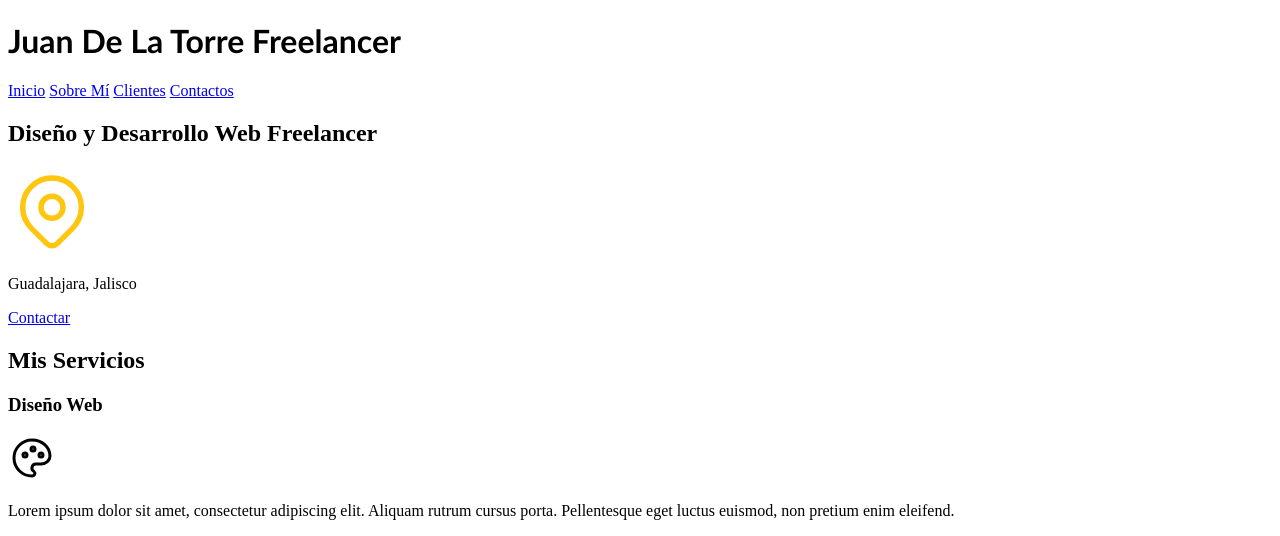
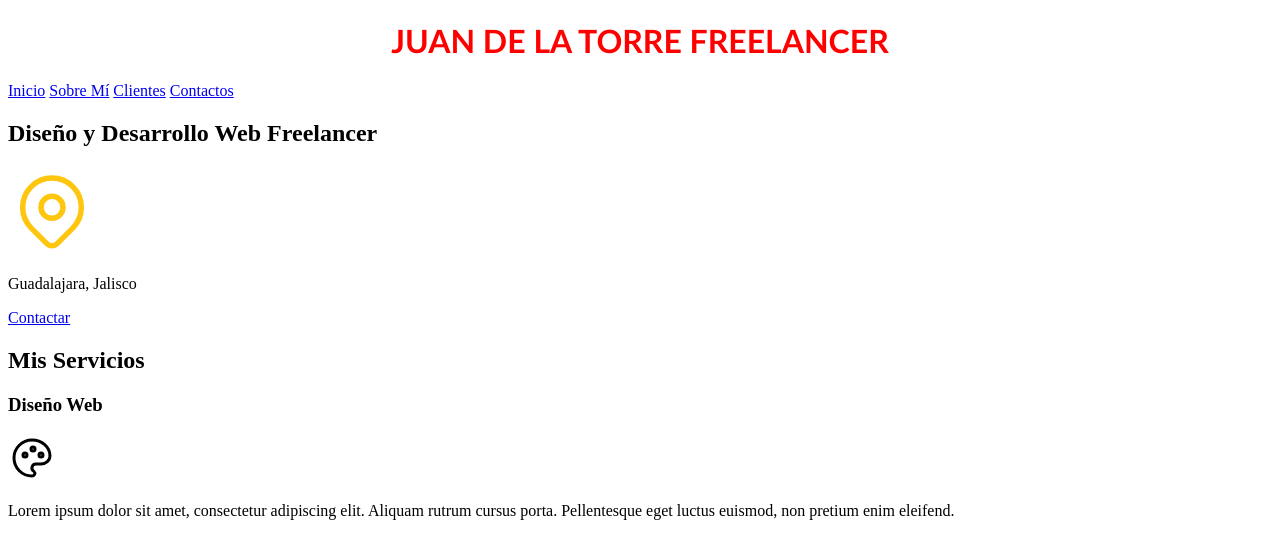
Before and after one commit to Jorgealza9206/HTML-CSS-Javascript-y-MySQL, a plain HTML site: page freelancer_inicio/freelancer_inicio/index.html in a window 1280 px wide. Shown: the top 536 px of the page. Drawn offline with Linux system fonts and the light colour scheme.

Commit message:
Video 21 CSS

```diff
--- a/freelancer_inicio/freelancer_inicio/index.html
+++ b/freelancer_inicio/freelancer_inicio/index.html
@@ -6,6 +6,13 @@
     <meta http-equiv="X-UA-Compatible" content="IE=edge">
     <meta name="viewport" content="width=device-width, initial-scale=1.0">
     <title>Diseñador Freelancer</title>
+    <style>
+        h1 {
+            text-align: center;
+            color:red;
+            text-transform: uppercase;
+        }
+    </style>
 </head>
 
 <body>
```
